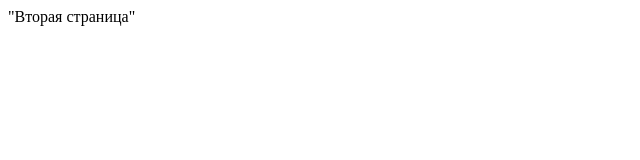
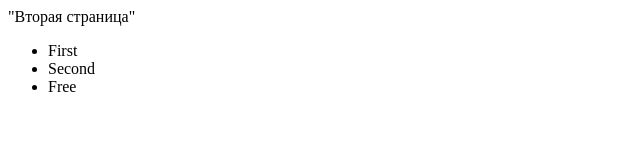
Before and after one commit to Albina-png-bit/github, a plain HTML site: page second.html in a window 1280 px wide. Shown: the whole page, without its empty margins (0-640 px from the left). Drawn offline with Linux system fonts and the light colour scheme.

Commit message:
Добавлен список
Добавлен список

```diff
--- a/second.html
+++ b/second.html
@@ -8,5 +8,10 @@
 </head>
 <body>
     "Вторая страница"
+    <ul>
+        <li>First</li>
+        <li>Second</li>
+        <li>Free</li>
+    </ul>
 </body>
 </html>
```
